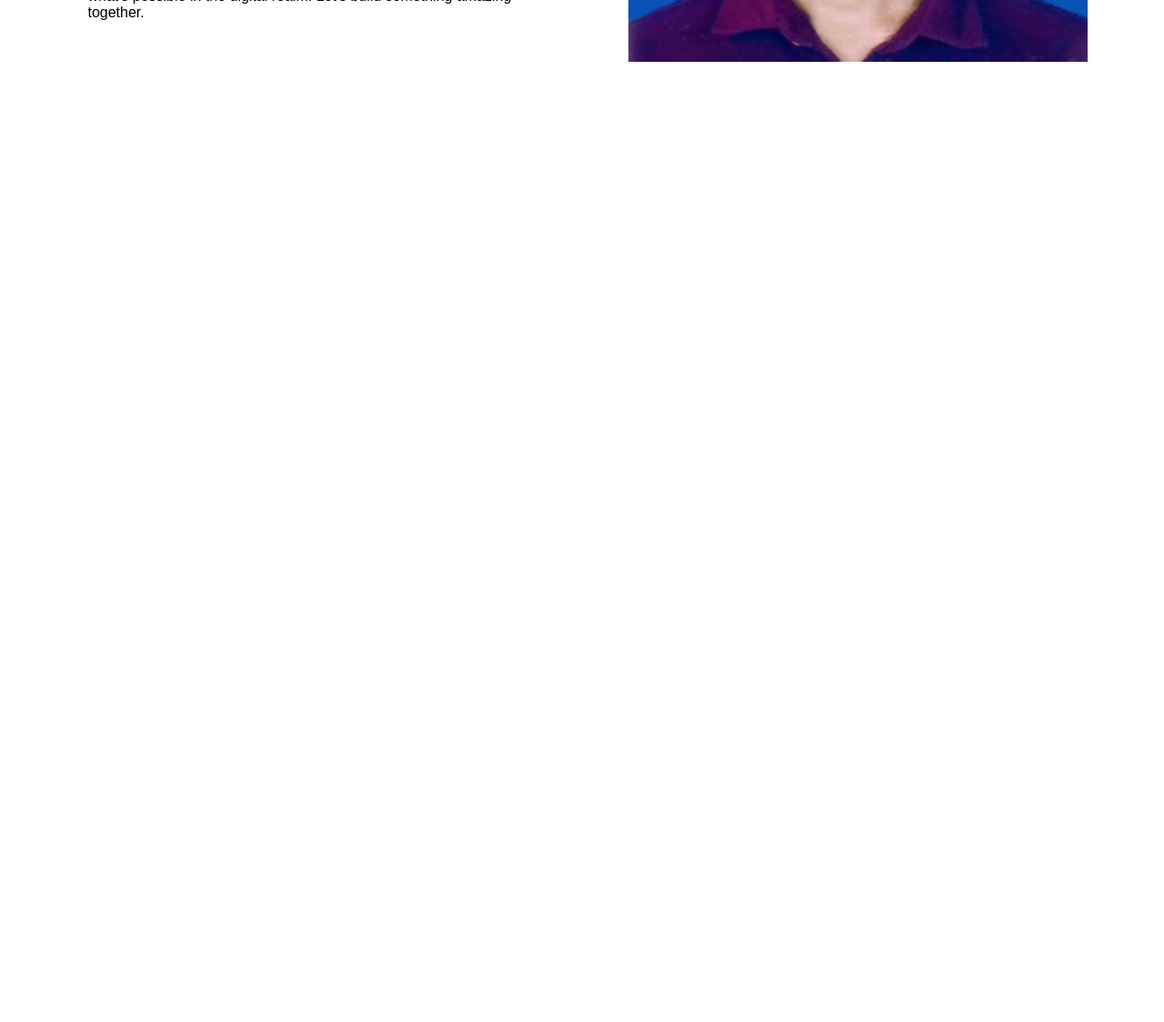
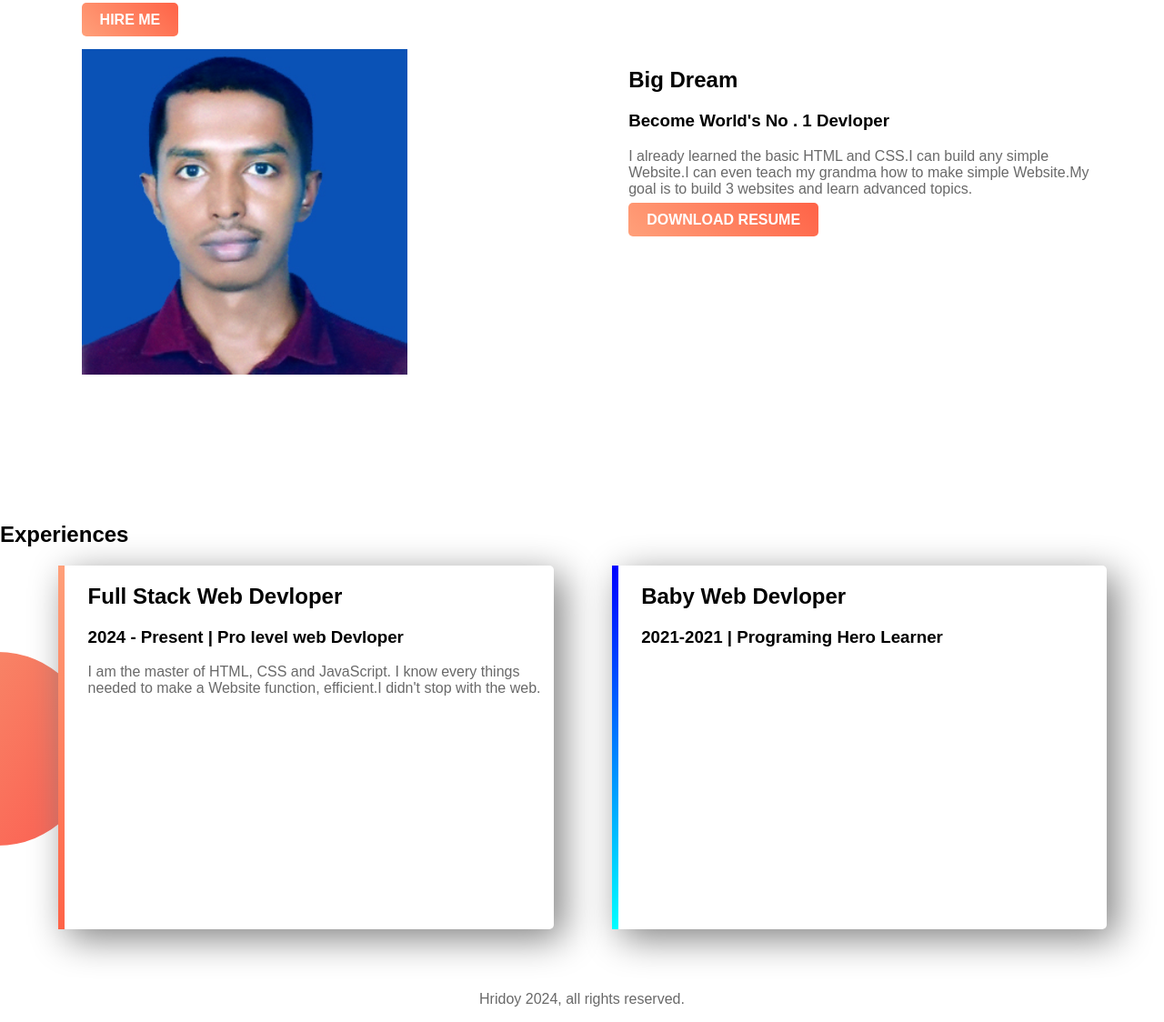
Before and after one commit to HBROY/web-portfolio, a plain HTML site: page index.html in a window 1280 px wide. Shown: the part 446-1570 px from the top of the page at 91% size. Before the commit the page ends 800 px from the top, so only its background shows below. Drawn offline with Linux system fonts and the light colour scheme.

Commit message:
Finished my first ever website

```diff
--- a/index.html
+++ b/index.html
@@ -10,16 +10,48 @@
     <link rel="stylesheet" href="style.css">
 </head>
 <body>
-    <section>
+    <section class="top-banner">
        <div class="half-width">
         <h1>Welcome To</h1>
         <h1><span class="name-highlight">Hridoy</span> Website</h1>
         <h3>World-class professional web devloper</h3>
         <p>As a seasoned web developer, I bring a blend of creativity and technical expertise to every project I undertake. With a keen eye for design and a passion for clean, efficient code, I excel at transforming concepts into fully functional, user-friendly websites. Proficient in HTML, CSS, JavaScript, and various frameworks, I thrive in dynamic environments where innovation and collaboration drive success. With a proven track record of delivering high-quality, responsive web solutions on time and within budget, I am dedicated to pushing the boundaries of what's possible in the digital realm. Let's build something amazing together.</p>
+        <a class="link-button" target="_blank" href="https://www.linkedin.com/in/hridoy-chandra-shil-96482b311/">HIRE ME</a>
        </div>
        <div class="half-width">
         <img src="300[82] dj[13].jpg" alt="">
        </div>
     </section>
+    <section class="dream-area">
+        <div class="half-width">
+            <img src="300[82] dj[13].jpg" alt="">
+
+        </div>
+        <div class="half-width">
+            <h2>Big Dream</h2>
+            <h3>Become World's No . 1 Devloper</h3>
+            <p>I already learned the basic HTML and CSS.I can build any simple Website.I can even teach my grandma how to make simple Website.My goal is to build 3 websites and learn advanced topics.</p>
+            <a class="link-button" target="_blank" href="https://www.linkedin.com/in/hridoy-chandra-shil-96482b311/">DOWNLOAD RESUME</a>
+        </div>
+    </section>
+    <section class="experience-area">
+        <h2>Experiences</h2>
+        <div id="full-stack" class="half-width single-experience">
+            <h2>Full Stack Web Devloper</h2>
+            <h3>2024 - Present | Pro level web Devloper</h3>
+            <p>I am the master of HTML, CSS and JavaScript. I know every things needed to make a Website function, efficient.I didn't stop with the web.</p>
+
+        </div>
+        <div id="baby-web" class="half-width single-experience">
+            <h2>Baby Web Devloper</h2>
+            <h3>2021-2021 | Programing Hero Learner</h3>
+
+        </div>
+
+    </section>
+    <footer>
+        <p>Hridoy 2024, all rights reserved.</p>
+
+    </footer>
 </body>
 </html>
--- a/style.css
+++ b/style.css
@@ -1,8 +1,15 @@
 body{
+    margin: 0px;
     font-family: 'Poppines' , sans-serif;
 }
 h1{
     font-size: 50px;
+}\
+h2{
+    font-size: 40px;
+}
+p{
+    color: dimgray;
 }
 .name-highlight{
     color: orange;
@@ -14,5 +21,46 @@ h1{
     padding-left: 2%;
 }
 .half-width img{
-    width: 100%;
+    width: 70%;
 }
+.top-banner{
+    background-image: url("images/top-banner.png");
+    background-repeat: no-repeat;
+}
+section{
+    height: 500px;
+}
+.link-button{
+    text-decoration: none;
+    background-image: linear-gradient(45deg,lightSalmon, tomato);
+    padding: 10px 20px;
+    border-radius: 5px;
+    color: white;
+    font-weight: 700;
+}
+.single-experience{
+    box-shadow: 10px 10px 40px gray;
+    border-radius: 5px;
+    height: 80%;
+    background-color: white;
+}
+.experience-area{
+    background-image: url("images/exp-bg.png");
+    background-repeat: no-repeat;
+    background-position: left;
+
+}
+#full-stack{
+    border-left: 7px solid;
+    border-image: linear-gradient(180deg, lightSalmon, tomato);
+    border-image-slice: 1;
+}
+#baby-web{
+    border-left: 7px solid;
+    border-image: linear-gradient(180deg, blue, cyan);
+    border-image-slice: 1;
+}
+
+footer p{
+    text-align: center;
+}
```
